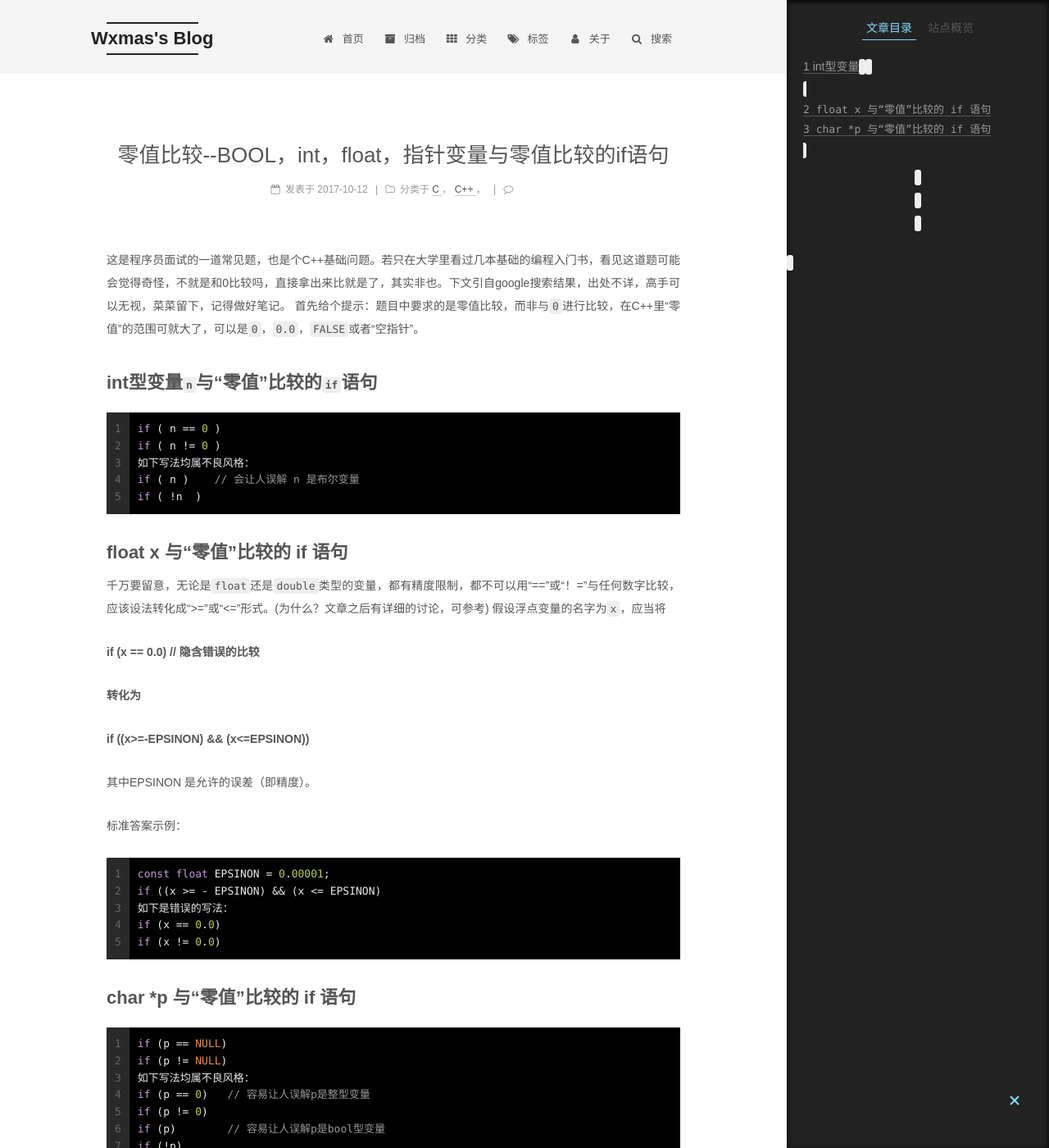
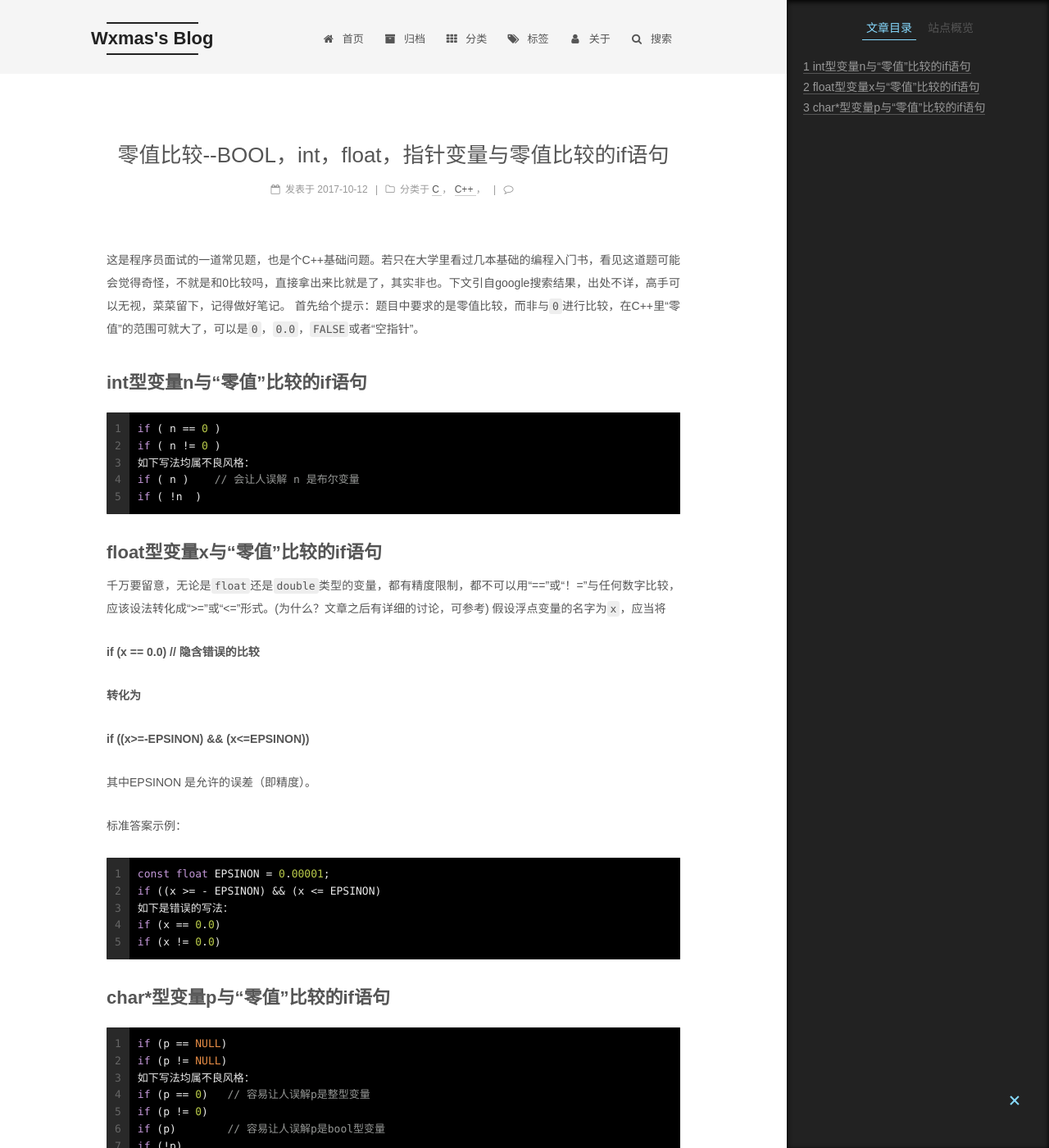
Before and after one commit to wxmas/wxmas.github.io, a Jekyll site: the page built from _posts/2017-10-12-零值比较--BOOL，int，float，指针变量与零值比较的if语句.md, in a window 1280 px wide and 1400 px high. Shown: the whole window at 82% size. Built offline with Jekyll 4.4.1, drawn with Linux system fonts in a browser that asks for light colours; comment, search, counter and statistics services are not loaded.

Commit message:
2017-10-12-零值比较--BOOL，int，float，指针变量与零值比较的if语句

```diff
--- a/_posts/2017-10-12-零值比较--BOOL，int，float，指针变量与零值比较的if语句.md
+++ b/_posts/2017-10-12-零值比较--BOOL，int，float，指针变量与零值比较的if语句.md
@@ -13,7 +13,7 @@ tags:
 这是程序员面试的一道常见题，也是个C++基础问题。若只在大学里看过几本基础的编程入门书，看见这道题可能会觉得奇怪，不就是和0比较吗，直接拿出来比就是了，其实非也。下文引自google搜索结果，出处不详，高手可以无视，菜菜留下，记得做好笔记。
 首先给个提示：题目中要求的是零值比较，而非与`0`进行比较，在C++里“零值”的范围可就大了，可以是`0`，`0.0`，`FALSE`或者“空指针”。
 
-## int型变量`n`与“零值”比较的`if`语句 ##
+## int型变量n与“零值”比较的if语句 ##
 
 {% highlight C linenos %}
 if ( n == 0 )
@@ -23,7 +23,7 @@ if ( n )    // 会让人误解 n 是布尔变量
 if ( !n  )
 {% endhighlight %}
 
-## float x 与“零值”比较的 if 语句 ##
+## float型变量x与“零值”比较的if语句 ##
 
 千万要留意，无论是`float`还是`double`类型的变量，都有精度限制，都不可以用“==”或“！=”与任何数字比较，应该设法转化成“>=”或“<=”形式。(为什么？文章之后有详细的讨论，可参考)
 假设浮点变量的名字为`x`，应当将
@@ -46,7 +46,7 @@ if (x == 0.0)
 if (x != 0.0)
 {% endhighlight %}
 
-## char *p 与“零值”比较的 if 语句 ##
+## char*型变量p与“零值”比较的if语句 ##
 
 {% highlight C linenos %}
 if (p == NULL)
```
